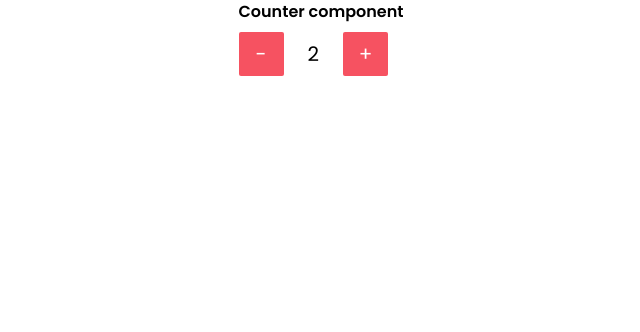
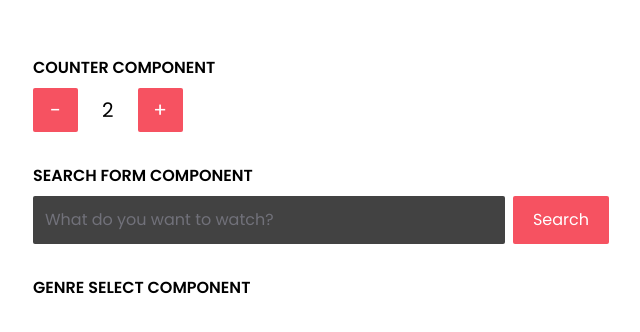
Before and after one commit to caroguerrerosilvera/react-global-mentoring, a React (Create React App) app: page / in a window 1280 px wide. Shown: the top 332 px of the page, without its empty margins (319-959 px from the left). Built offline with nearby package versions, Linux system fonts and the light colour scheme.

Commit message:
feat: add search form component

```diff
--- a/src/App.js
+++ /dev/null
@@ -1,16 +0,0 @@
-import React from "react";
-
-import { Counter } from "./components/molecules/MlCounter/MlCounter";
-
-function App() {
-  return (
-    <div className="flex justify-center" id="root">
-      <section className="flex flex-col space-y-2 justify-center">
-        <h3 className="font-semibold">Counter component</h3>
-        <Counter initialValue={2} />
-      </section>
-    </div>
-  );
-}
-
-export default App;
--- /dev/null
+++ b/src/App.jsx
@@ -0,0 +1,29 @@
+import React from "react";
+
+import { MlCounter, MlSearchForm } from "components/molecules";
+
+function App() {
+  function handleSearch(query) {
+    console.log(query);
+  }
+
+  return (
+    <div className="flex flex-col space-y-8 mx-auto max-w-xl py-14" id="root">
+      <section className="flex flex-col space-y-2 justify-center">
+        <h3 className="font-semibold uppercase">Counter component</h3>
+        <MlCounter initialValue={2} />
+      </section>
+
+      <section className="flex flex-col space-y-2 justify-center w-full">
+        <h3 className="font-semibold uppercase">Search form component</h3>
+        <MlSearchForm placeholder="What do you want to watch?" onSearch={handleSearch} />
+      </section>
+
+      <section className="flex flex-col space-y-2 justify-center">
+        <h3 className="font-semibold uppercase ">Genre select component</h3>
+      </section>
+    </div>
+  );
+}
+
+export default App;
--- /dev/null
+++ b/src/components/atoms/AtInput/AtInput.jsx
@@ -0,0 +1,21 @@
+import React, { Component } from 'react';
+
+export class AtInput extends Component {
+  render() {
+    const { type, placeholder, className, ...otherProps } = this.props;
+
+    const mergedStyles = className
+      ? `${className}`
+      : 'bg-[#323232]';
+
+    return React.createElement(
+      'input',
+      {
+        type: type || 'text',
+        className: mergedStyles,
+        placeholder: placeholder || '',
+        ...otherProps,
+      }
+    );
+  }
+}
--- /dev/null
+++ b/src/components/atoms/AtInput/package.json
@@ -0,0 +1,3 @@
+{
+  "main": "AtInput.jsx"
+}
--- a/src/components/atoms/index.jsx
+++ b/src/components/atoms/index.jsx
@@ -1 +1,2 @@
 export * from "./AtButton"
+export * from "./AtInput"
--- a/src/components/molecules/MlCounter/MlCounter.jsx
+++ b/src/components/molecules/MlCounter/MlCounter.jsx
@@ -2,7 +2,7 @@ import React from 'react';
 import AtButton from 'components/atoms/AtButton';
 
 
-export class Counter extends React.Component {
+export class MlCounter extends React.Component {
   constructor(props) {
     super(props);
     this.state = {
--- /dev/null
+++ b/src/components/molecules/MlSearchForm/MlSearchForm.jsx
@@ -0,0 +1,48 @@
+import React, { Component } from 'react';
+import { AtButton, AtInput } from 'components/atoms';
+
+export class MlSearchForm extends Component {
+  constructor(props) {
+    super(props);
+    this.state = {
+      query: this.props.initialSearchQuery || '',
+      placeholder: this.props.placeholder || ''
+    };
+
+    this.handleInputChange = this.handleInputChange.bind(this);
+    this.handleSearch = this.handleSearch.bind(this);
+    this.handleKeyPress = this.handleKeyPress.bind(this);
+  }
+
+  handleInputChange(event) {
+    this.setState({ query: event.target.value });
+  }
+
+  handleSearch() {
+    if (this.props.onSearch) {
+      this.props.onSearch(this.state.query);
+    }
+  }
+
+  handleKeyPress(event) {
+    if (event.key === 'Enter') {
+      this.handleSearch();
+    }
+  }
+
+  render() {
+    return React.createElement(
+      'div',
+      {className: 'space-x-2 flex',},
+      React.createElement(AtInput, {
+        type: 'text',
+        className: 'bg-gray-500 placeholder-zinc-500 w-full p-3 rounded-sm text-slate-50',
+        placeholder: this.state.placeholder || 'Search...',
+        value: this.state.query,
+        onChange: this.handleInputChange,
+        onKeyPress: this.handleKeyPress
+      }),
+      React.createElement(AtButton, { onClick: this.handleSearch, className: 'bg-red-500 text-white px-5 py-3 rounded-sm', }, 'Search')
+    );
+  }
+}
--- /dev/null
+++ b/src/components/molecules/MlSearchForm/package.json
@@ -0,0 +1,3 @@
+{
+  "main": "MlSearchForm.jsx"
+}
--- a/src/components/molecules/index.jsx
+++ b/src/components/molecules/index.jsx
@@ -1 +1,2 @@
 export * from './MlCounter';
+export * from './MlSearchForm';
--- a/tailwind.config.js
+++ b/tailwind.config.js
@@ -10,6 +10,12 @@ module.exports = {
         ...colors.red,
         500: "#F65261",
       },
+      gray: {
+        ...colors.gray,
+        400: "#555555",
+        500: "#424242",
+        600: "#232323",
+      },
     },
     extend: {},
   },
```
